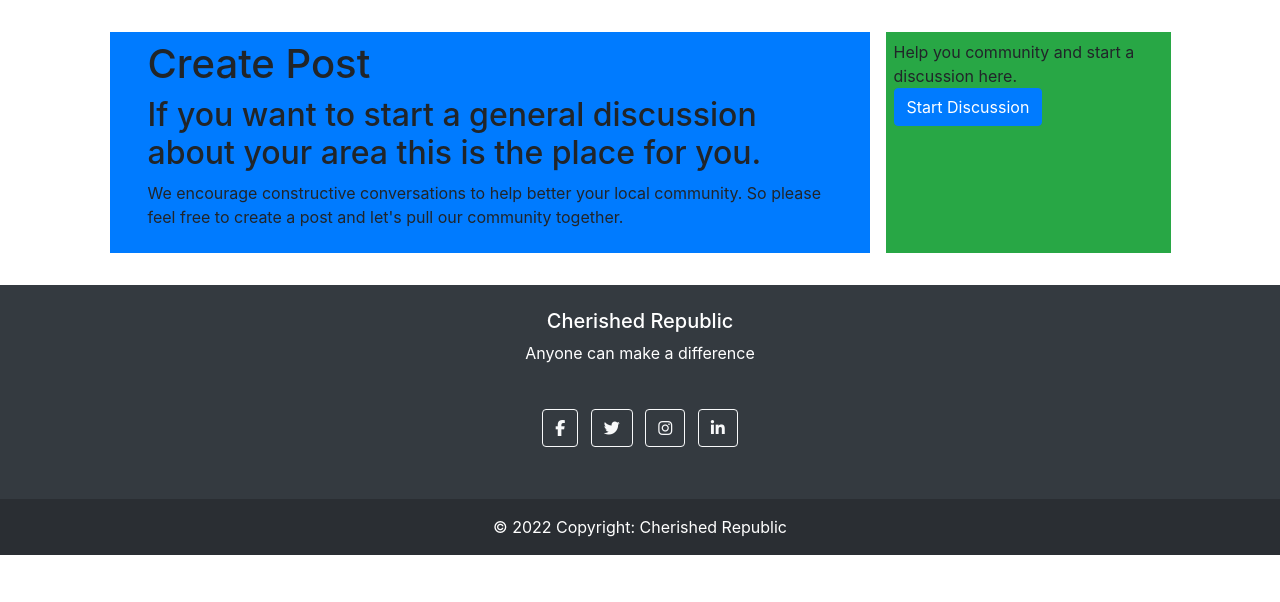
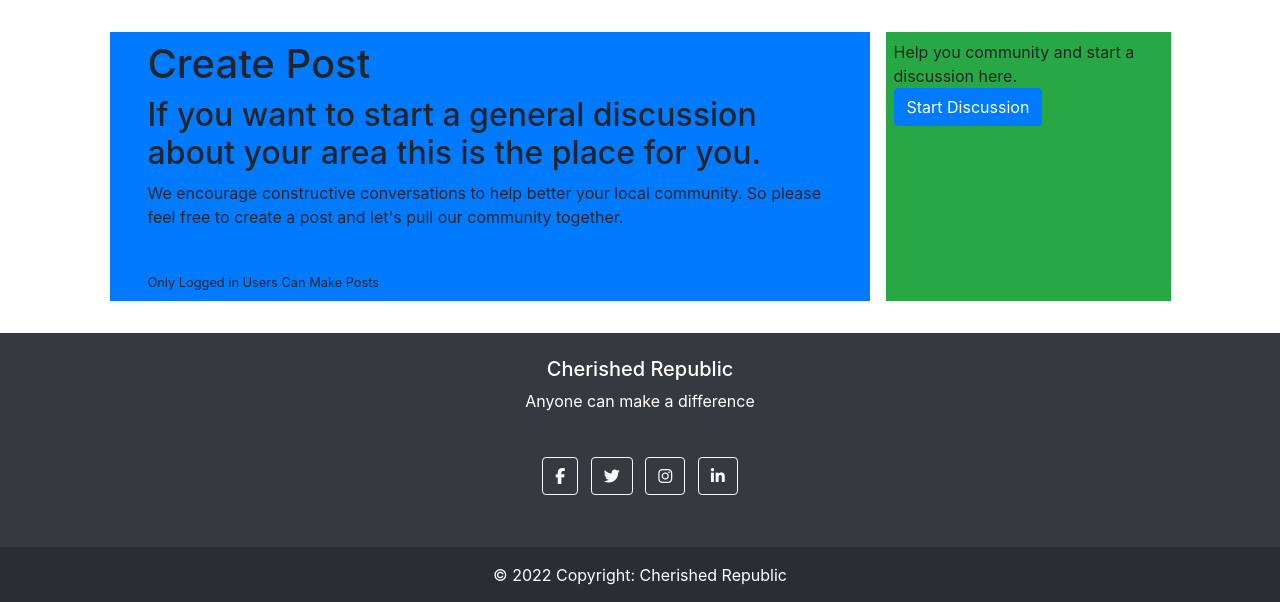
Before and after one commit to Code-Institute-Submissions/rovan89-cherished-republic_JanResub, a Django app: page /create_post/ in a window 1280 px wide. Shown: the part 56-658 px from the top of the page. Run offline with Django 3.2, Linux system fonts and the light colour scheme; some libraries are stand-ins or nearby versions.

Commit message:
Add text to post creation card

```diff
--- a/templates/create_post.html
+++ b/templates/create_post.html
@@ -18,6 +18,9 @@
                 <p>
                     We encourage constructive conversations to help better your local community. So please feel free to create a post and let's pull our community together.
                 </p>
+                <br>
+                <small>Only Logged in Users Can Make Posts</small>
+
                 <div>
                      <!-- Message alert when user creates a successful post -->
                     {% if posted %}
```
